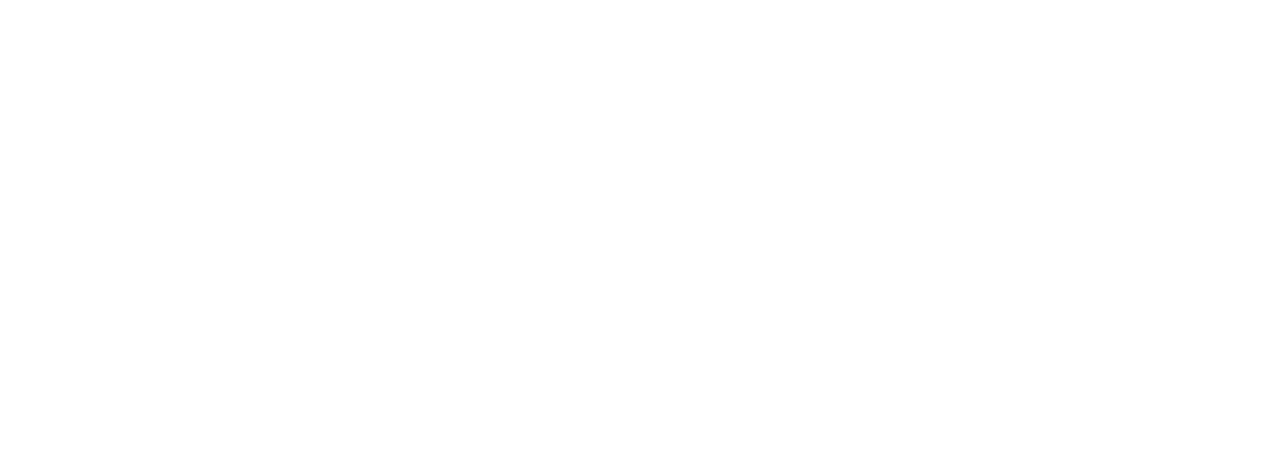
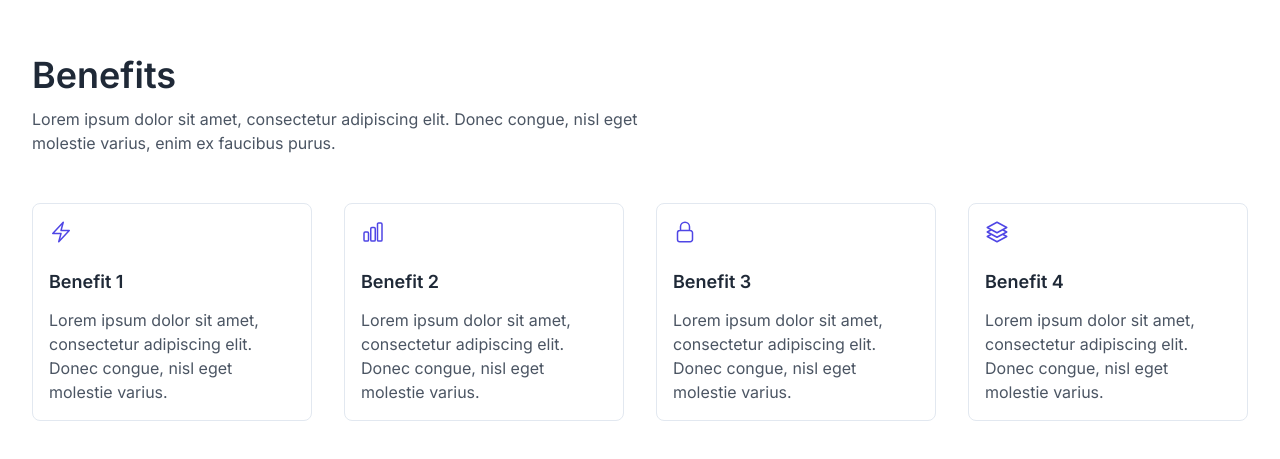
Before and after one commit to nguyenduchuy271197/chinese-webinar-landing, a Next.js app: page / in a window 1280 px wide. Shown: the part 105-564 px from the top of the page. Built offline with nearby package versions, Linux system fonts and the light colour scheme.

Commit message:
benefits

```diff
--- /dev/null
+++ b/src/app/_components/benefits.tsx
@@ -0,0 +1,118 @@
+export default function Benefits() {
+  const features = [
+    {
+      icon: (
+        <svg
+          xmlns="http://www.w3.org/2000/svg"
+          fill="none"
+          viewBox="0 0 24 24"
+          strokeWidth={1.5}
+          stroke="currentColor"
+          className="w-6 h-6"
+        >
+          <path
+            strokeLinecap="round"
+            strokeLinejoin="round"
+            d="M3.75 13.5l10.5-11.25L12 10.5h8.25L9.75 21.75 12 13.5H3.75z"
+          />
+        </svg>
+      ),
+      title: "Benefit 1",
+      desc: "Lorem ipsum dolor sit amet, consectetur adipiscing elit. Donec congue, nisl eget molestie varius.",
+    },
+    {
+      icon: (
+        <svg
+          xmlns="http://www.w3.org/2000/svg"
+          fill="none"
+          viewBox="0 0 24 24"
+          strokeWidth={1.5}
+          stroke="currentColor"
+          className="w-6 h-6"
+        >
+          <path
+            strokeLinecap="round"
+            strokeLinejoin="round"
+            d="M3 13.125C3 12.504 3.504 12 4.125 12h2.25c.621 0 1.125.504 1.125 1.125v6.75C7.5 20.496 6.996 21 6.375 21h-2.25A1.125 1.125 0 013 19.875v-6.75zM9.75 8.625c0-.621.504-1.125 1.125-1.125h2.25c.621 0 1.125.504 1.125 1.125v11.25c0 .621-.504 1.125-1.125 1.125h-2.25a1.125 1.125 0 01-1.125-1.125V8.625zM16.5 4.125c0-.621.504-1.125 1.125-1.125h2.25C20.496 3 21 3.504 21 4.125v15.75c0 .621-.504 1.125-1.125 1.125h-2.25a1.125 1.125 0 01-1.125-1.125V4.125z"
+          />
+        </svg>
+      ),
+      title: "Benefit 2",
+      desc: "Lorem ipsum dolor sit amet, consectetur adipiscing elit. Donec congue, nisl eget molestie varius.",
+    },
+    {
+      icon: (
+        <svg
+          xmlns="http://www.w3.org/2000/svg"
+          fill="none"
+          viewBox="0 0 24 24"
+          strokeWidth={1.5}
+          stroke="currentColor"
+          className="w-6 h-6"
+        >
+          <path
+            strokeLinecap="round"
+            strokeLinejoin="round"
+            d="M16.5 10.5V6.75a4.5 4.5 0 10-9 0v3.75m-.75 11.25h10.5a2.25 2.25 0 002.25-2.25v-6.75a2.25 2.25 0 00-2.25-2.25H6.75a2.25 2.25 0 00-2.25 2.25v6.75a2.25 2.25 0 002.25 2.25z"
+          />
+        </svg>
+      ),
+      title: "Benefit 3",
+      desc: "Lorem ipsum dolor sit amet, consectetur adipiscing elit. Donec congue, nisl eget molestie varius.",
+    },
+    {
+      icon: (
+        <svg
+          xmlns="http://www.w3.org/2000/svg"
+          fill="none"
+          viewBox="0 0 24 24"
+          strokeWidth={1.5}
+          stroke="currentColor"
+          className="w-6 h-6"
+        >
+          <path
+            strokeLinecap="round"
+            strokeLinejoin="round"
+            d="M6.429 9.75L2.25 12l4.179 2.25m0-4.5l5.571 3 5.571-3m-11.142 0L2.25 7.5 12 2.25l9.75 5.25-4.179 2.25m0 0L21.75 12l-4.179 2.25m0 0l4.179 2.25L12 21.75 2.25 16.5l4.179-2.25m11.142 0l-5.571 3-5.571-3"
+          />
+        </svg>
+      ),
+      title: "Benefit 4",
+      desc: "Lorem ipsum dolor sit amet, consectetur adipiscing elit. Donec congue, nisl eget molestie varius.",
+    },
+  ];
+
+  return (
+    <section className="text-gray-600">
+      <div className="container">
+        <div className="relative max-w-2xl">
+          <div>
+            <h3 className="text-gray-800 text-3xl font-semibold sm:text-4xl">
+              Benefits
+            </h3>
+            <p className="mt-3">
+              Lorem ipsum dolor sit amet, consectetur adipiscing elit. Donec
+              congue, nisl eget molestie varius, enim ex faucibus purus.
+            </p>
+          </div>
+        </div>
+        <div className="relative mt-12">
+          <ul className="grid gap-8 sm:grid-cols-2 lg:grid-cols-4">
+            {features.map((item, idx) => (
+              <li
+                key={idx}
+                className="bg-white space-y-3 p-4 border rounded-lg"
+              >
+                <div className="text-indigo-600 pb-3">{item.icon}</div>
+                <h4 className="text-lg text-gray-800 font-semibold">
+                  {item.title}
+                </h4>
+                <p>{item.desc}</p>
+              </li>
+            ))}
+          </ul>
+        </div>
+      </div>
+    </section>
+  );
+}
--- a/src/app/page.tsx
+++ b/src/app/page.tsx
@@ -1,9 +1,11 @@
+import Benefits from "./_components/benefits";
 import Hero from "./_components/hero";
 
 export default function HomePage() {
   return (
     <div className="space-y-20 py-20">
       <Hero />
+      <Benefits />
     </div>
   );
 }
```
